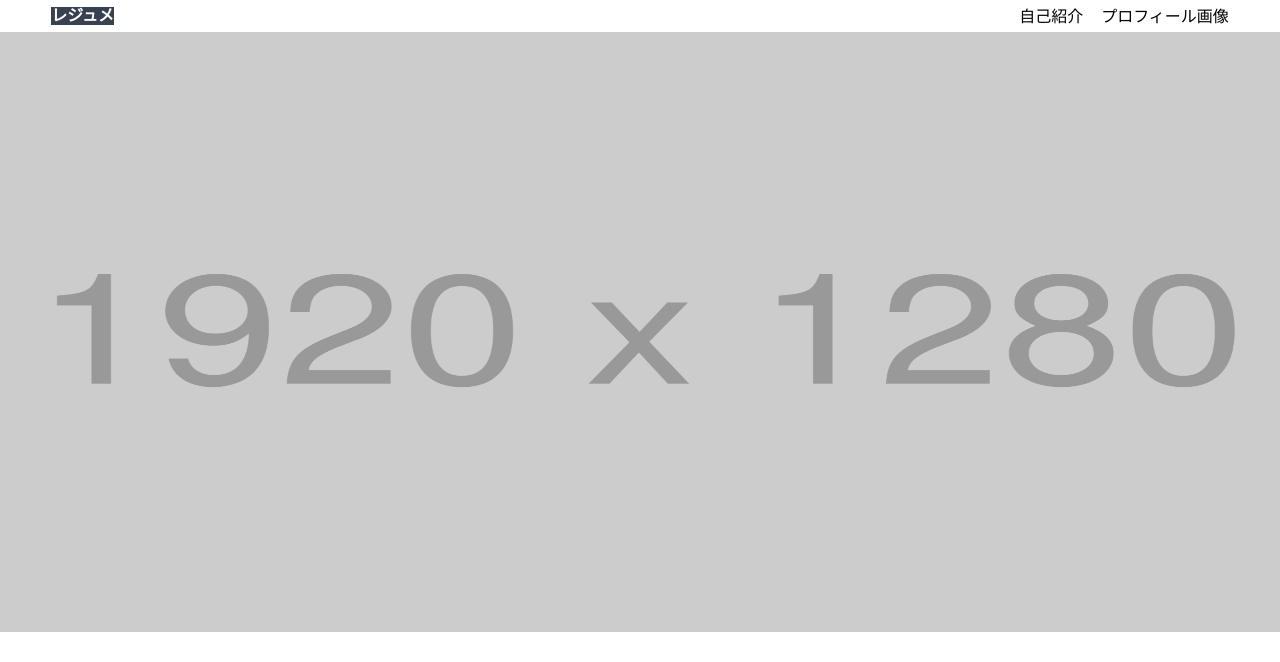
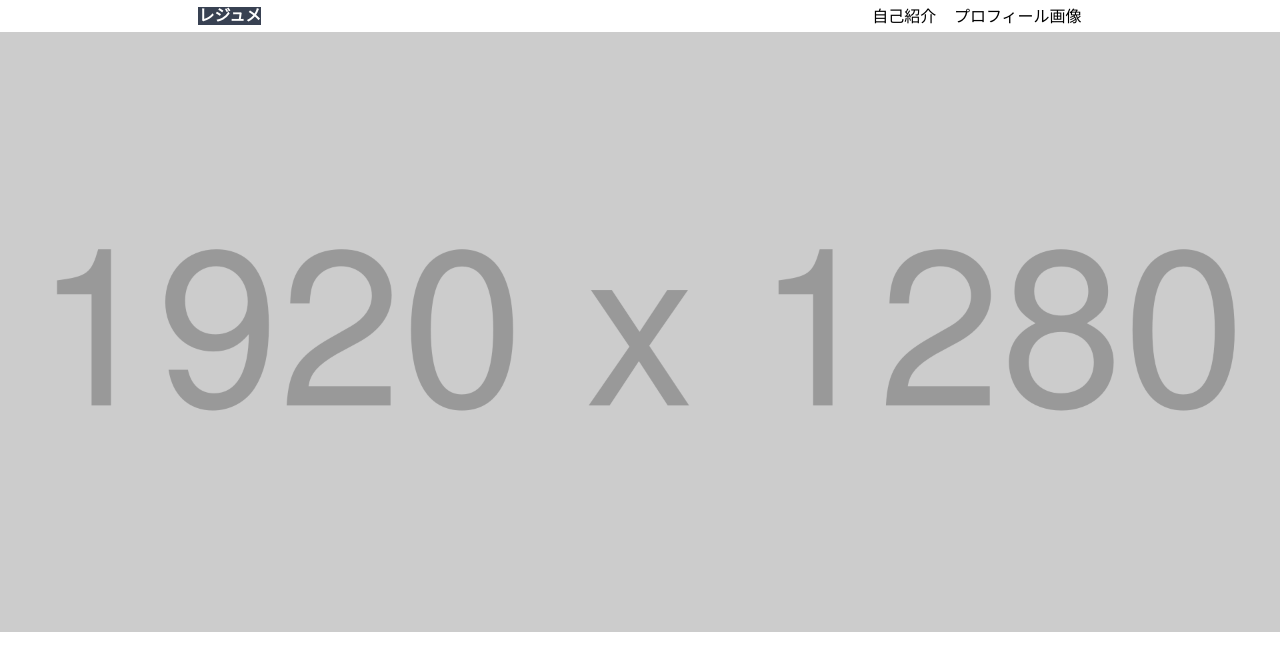
Before and after one commit to sakakibara-yuuki/hc_practice, a plain HTML site: page html_css_output_beginner/index.html in a window 1280 px wide. Shown: the top 662 px of the page. Drawn offline with Linux system fonts and the light colour scheme.

Commit message:
fix: introduce object-fit property to main visual and add padding to main content

```diff
--- a/html_css_output_beginner/index.html
+++ b/html_css_output_beginner/index.html
@@ -26,7 +26,9 @@
         </nav>
       </header>
 
-      <img class="main-visual" src="images/main-image.png" alt="ヘッダー画像" />
+      <div class="main-visual">
+        <img src="images/main-image.png" alt="ヘッダー画像" />
+      </div>
 
       <main>
         <section>
--- a/html_css_output_beginner/styles.css
+++ b/html_css_output_beginner/styles.css
@@ -38,12 +38,18 @@ a {
 }
 
 /* header img main footer */
-/* コンテンツの幅は960pxで、左右に4%の余白を持たせる。 */
+/* コンテンツの幅は960px */
 .container {
   display: grid;
-  grid-template-columns: 4% auto 4%;
+  grid-template-columns: auto minmax(auto, 960px) auto;
   grid-template-rows: auto var(--main-visual-height) auto 100px;
   box-sizing: content-box;
+}
+
+/* 左右に4%の余白を持たせる。 */
+.container > * {
+  padding-left: 4%;
+  padding-right: 4%;
 }
 
 /* 本当はgapを使いたかった。 */
@@ -91,11 +97,19 @@ nav {
 
 /* stackを使った影響で、main-visualのmargin-topを0にする。 */
 .main-visual {
+  padding-left: 0;
+  padding-right: 0;
   margin-top: 0;
   grid-column: 1 / 4;
   grid-row: 2;
   height: var(--main-visual-height);
   min-width: 100%;
+}
+
+.main-visual img {
+  width: 100%;
+  height: 100%;
+  object-fit: cover;
 }
 
 main {
```
